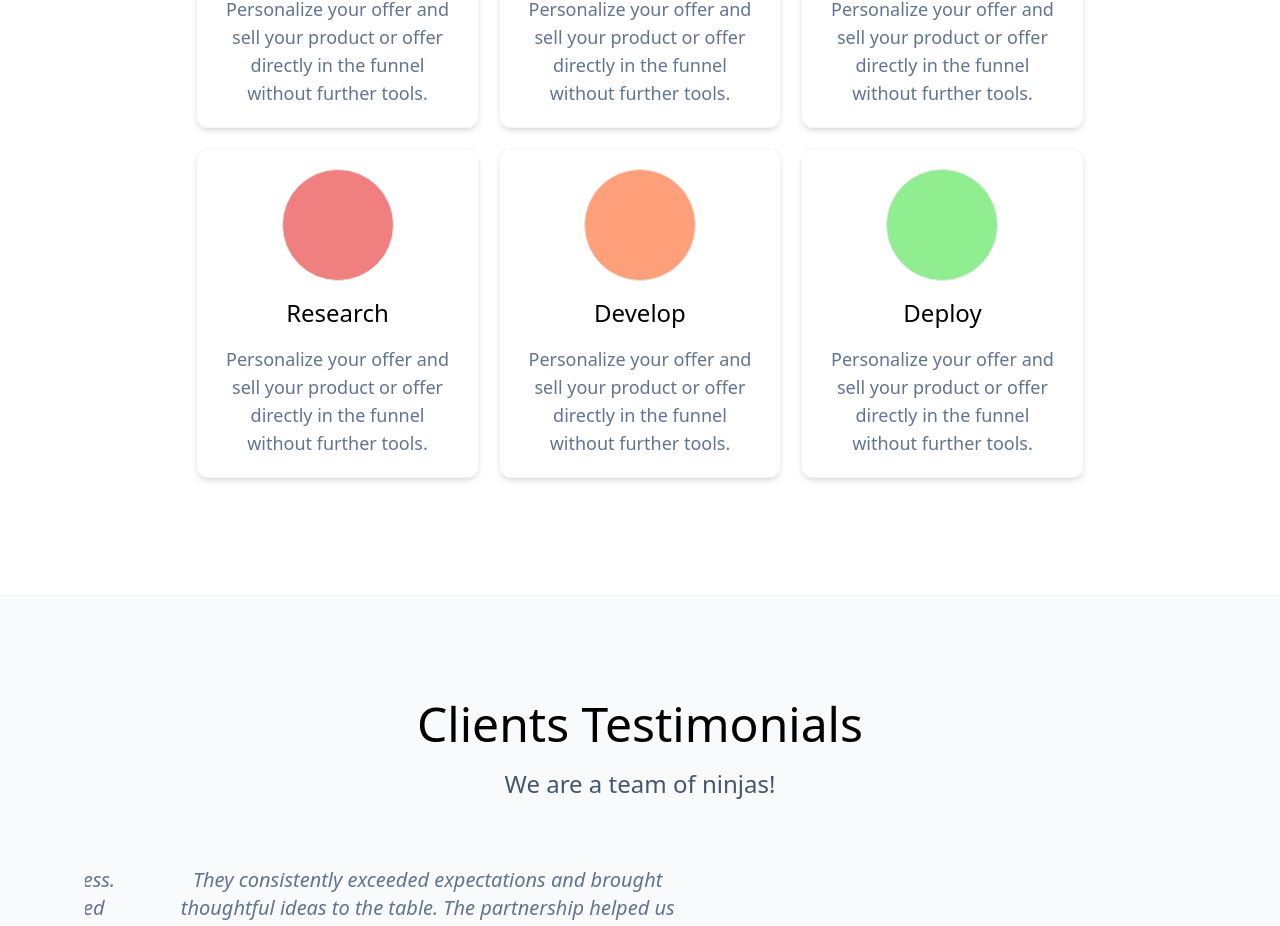
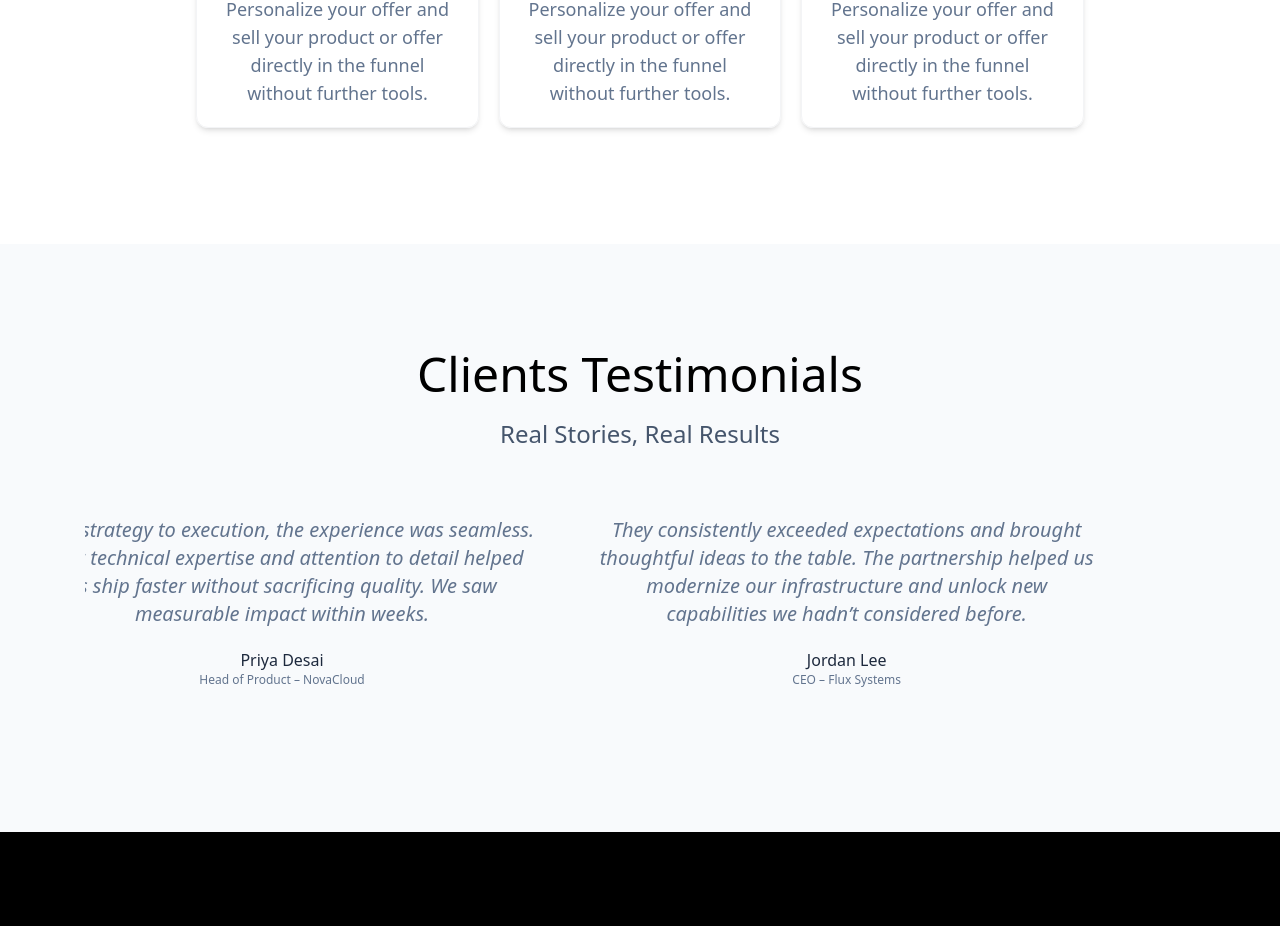
Before and after one commit to reeceballano/landing-page, a React (Vite) app: page / in a window 1280 px wide. Shown: the part 1850-2776 px from the top of the page. Built offline with nearby package versions, Linux system fonts and the light colour scheme; some icons are missing.

Commit message:
update wordings

```diff
--- a/src/App.jsx
+++ b/src/App.jsx
@@ -42,7 +42,6 @@ const App = () => {
 
                     <div className="md:mx-auto mt-11">
                         <Blurbs />
-                        <Blurbs />
                     </div>
                 </Container>
             </Section>
@@ -50,7 +49,7 @@ const App = () => {
             <Section classes={"bg-slate-50"}>
                 <Container>
                     <h1 className="text-5xl/15 md:text-5xl/17  font-light mb-2 text-center">Clients Testimonials</h1>
-                    <h3 className="text-xl/9 md:text-2xl/9 text-slate-600 font-light text-center">We are a team of ninjas!</h3>
+                    <h3 className="text-xl/9 md:text-2xl/9 text-slate-600 font-light text-center">Real Stories, Real Results</h3>
 
                     <div className="mt-11">
                         <Testimonials />
@@ -62,7 +61,7 @@ const App = () => {
                     <div className="flex-1">
                         <h4 className="text-xs uppercase text-gray-300 font-semibold tracking-wider">Free Consultation</h4>
                         <h1 className="text-white text-upper text-5xl/15 md:text-5xl/20 font-semibold mb-2 text-left ">Get in touch!</h1>
-                        <p className="text-xl/9 md:text-lg/7 text-gray-300 font-light text-left">Lorem ipsum dolor sit amet, consectetur adipiscing elit, sed do eiusmod tempor inciHdidunt ut labore et dolore magna aliqua. Ut enim ad minim veniam</p>
+                        <p className="text-xl/9 md:text-lg/7 text-gray-300 font-light text-left">We’d love to hear from you! Whether you have a question, feedback, or just want to learn more about what we offer, our team is here to help. Reach out to us anytime and we’ll make sure to respond as quickly as possible with the information or support you need.</p>
                         <div className="my-8">
                             <div className="flex items-center gap-3 my-3">
                                 <div className={"p-1 inline-block border border-neutral-600 bg-neutral-700"}>
```
